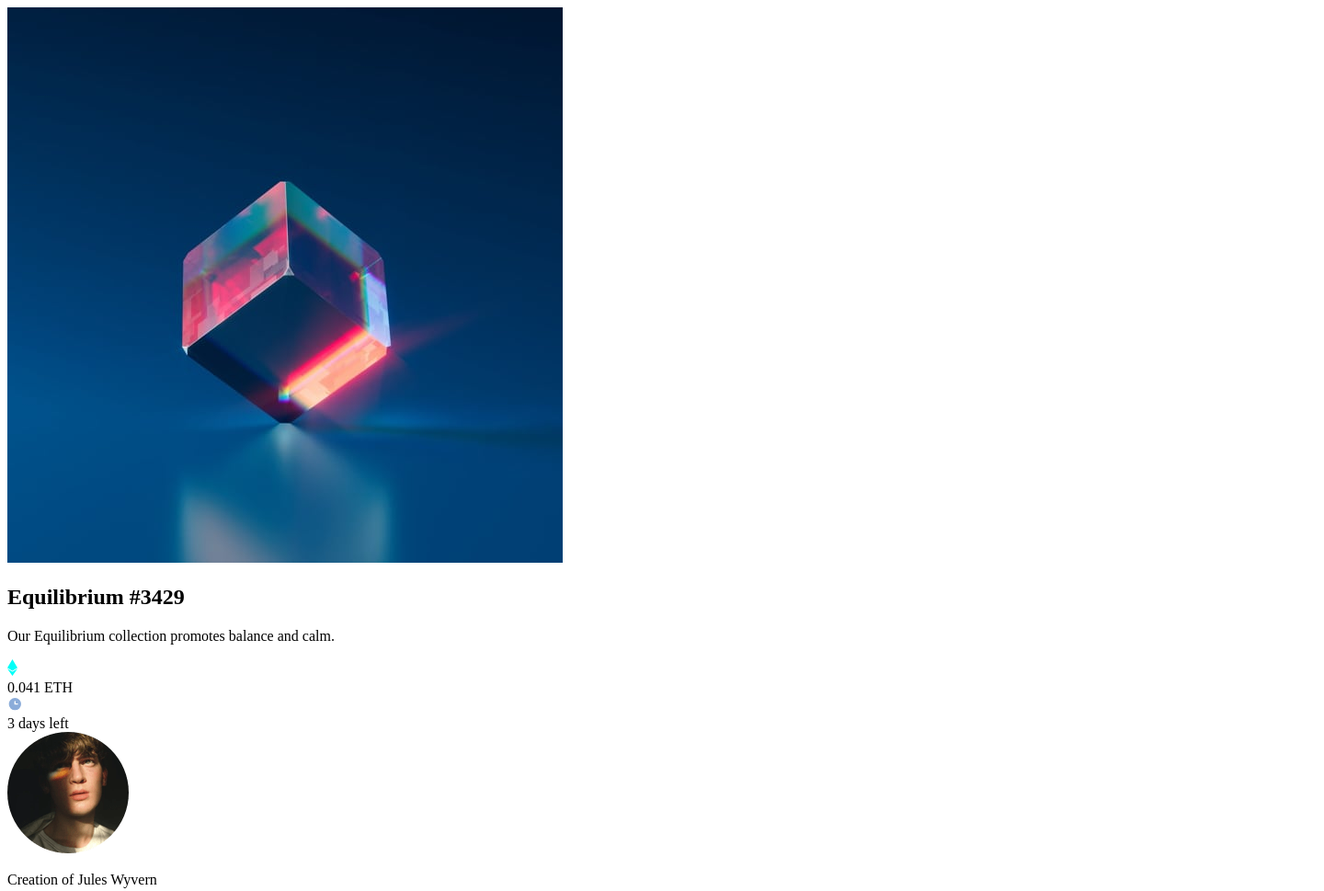
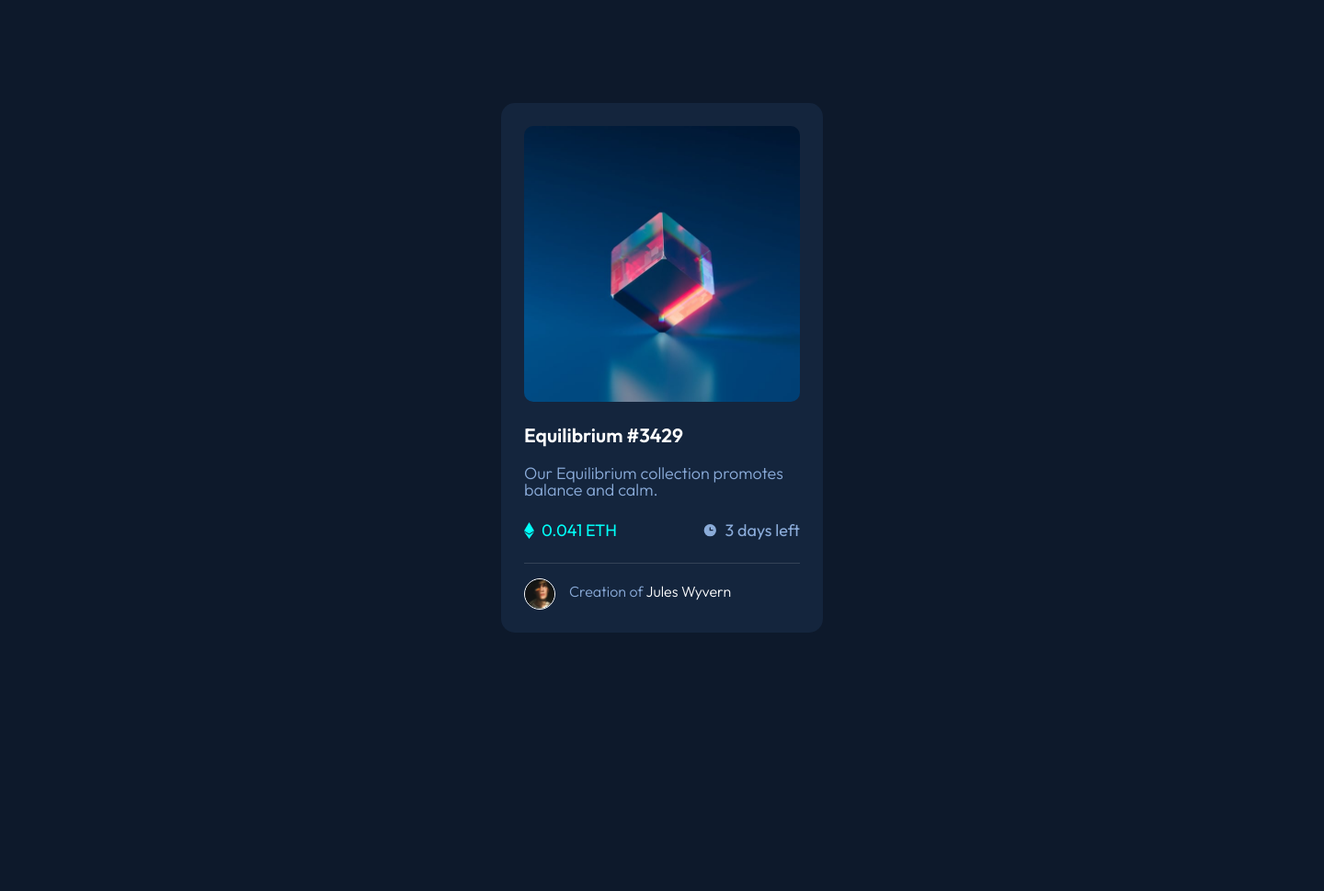
Before and after one commit to DanilKuznet1/NFT-Card, a plain HTML site: page index.html in a window 1280 px wide. Shown: the whole page at 92% size, 1440 px wide, since content can reach past the window. After the commit the page ends 800 px from the top, so only its background shows below. Drawn offline with Linux system fonts and the light colour scheme.

Commit message:
update index.html and add styles to styles.css
added a few classes  and corrected sections in index.html

```diff
--- a/index.html
+++ b/index.html
@@ -14,23 +14,29 @@
       href="https://fonts.googleapis.com/css2?family=Outfit:wght@300;400;600&display=swap"
       rel="stylesheet"
     />
+    <link rel="stylesheet" href="style.css">
     <title>Frontend Mentor | NFT preview card component</title>
   </head>
   <body>
-    <img src="images/image-equilibrium.jpg" alt="image of an Equilibrium" />
-    <h2>Equilibrium #3429</h2>
+    <div class="card">
+      <img class="equilibrium-img" src="images/image-equilibrium.jpg" alt="image of an Equilibrium" />
+      <h3>Equilibrium #3429</h3>
       <p>Our Equilibrium collection promotes balance and calm.</p>
-    <section class="cost-section">
-      <svg width="11" height="18" xmlns="http://www.w3.org/2000/svg"><path d="M11 10.216 5.5 18 0 10.216l5.5 3.263 5.5-3.262ZM5.5 0l5.496 9.169L5.5 12.43 0 9.17 5.5 0Z" fill="#00FFF8"/>
+     <section class="cost-time-section">
+       <div class="cost_s">
+        <svg class="eth-icon" width="11" height="18" xmlns="http://www.w3.org/2000/svg"><path d="M11 10.216 5.5 18 0 10.216l5.5 3.263 5.5-3.262ZM5.5 0l5.496 9.169L5.5 12.43 0 9.17 5.5 0Z" fill="#00FFF8"/>
         <div class="eth-price">0.041 ETH</div>
-    </section>
-    <section class="time-section">
+      </div>
+
+      <div class="time_s">
         <svg width="17" height="17" xmlns="http://www.w3.org/2000/svg"><path d="M8.305 2.007a6.667 6.667 0 1 0 0 13.334 6.667 6.667 0 0 0 0-13.334Zm2.667 7.334H8.305a.667.667 0 0 1-.667-.667V6.007a.667.667 0 0 1 1.334 0v2h2a.667.667 0 0 1 0 1.334Z" fill="#8BACD9"/></svg>
         <div>3 days left</div>
+      </div>
       </section>
       <section class="creator-section">
-      <img src="images/image-avatar.png" alt="">
-      <p>Creation of Jules Wyvern</p>
+        <img class="author-img" src="images/image-avatar.png" alt="avatar image">
+        <p>Creation of <span>Jules Wyvern</span></p>
       </section>
+    </div>
   </body>
 </html>
--- a/style.css
+++ b/style.css
@@ -69,5 +69,83 @@ body {
   font-family: "Outfit", sans-serif;
   line-height: 1;
   font-weight: 400;
+  font-size: 1.8rem;
   color: hsl(215, 51%, 70%);
+  background-color: hsl(217, 54%, 11%);
+  width: 144rem;
+  height: 100vh;
+  display: flex;
+  justify-content: center;
+  align-items: center;
 }
+
+.card {
+  max-width: 35rem;
+  max-height: auto;
+  padding: 2.5rem;
+  background-color: hsl(216, 50%, 16%);
+  display: flex;
+  flex-direction: column;
+  gap: 2.6rem;
+  border-radius: 1.5rem;
+}
+
+div.card h3 {
+  color: hsl(0, 0%, 100%);
+  font-weight: 600;
+}
+
+div.card p {
+  font-weight: 350;
+  margin-top: -0.5rem;
+}
+
+/* styling main img */
+.equilibrium-img {
+  max-width: 100%;
+  max-height: auto;
+  border-radius: 1rem;
+}
+
+/* styling time and cost section */
+.cost-time-section {
+  display: flex;
+  align-items: center;
+  justify-content: space-between;
+}
+
+.cost-time-section .cost_s,
+.cost-time-section .time_s {
+  display: flex;
+  align-items: center;
+  gap: 0.8rem;
+}
+
+.eth-price {
+  color:hsl(178, 100%, 50%);
+}
+
+/* styling section creator */
+.creator-section {
+  display: flex;
+  align-items: center;
+  gap: 1.5rem;
+  border-top: 0.1rem solid rgba(236, 236, 236, 0.15);
+  padding-top: 1.6rem;
+}
+
+/* styling author name and img */
+.author-img {
+  max-width: 3.4rem;
+  max-height: 3.4rem;
+  border: 0.15rem solid hsl(0, 0%, 100%);
+  border-radius: 50%;
+}
+
+.card .creator-section p {
+  font-size: 1.6rem;
+}
+
+.card .creator-section span {
+  color: hsl(0, 0%, 100%);
+}
```
Lines whose indentation alone changed are shown as unchanged.
